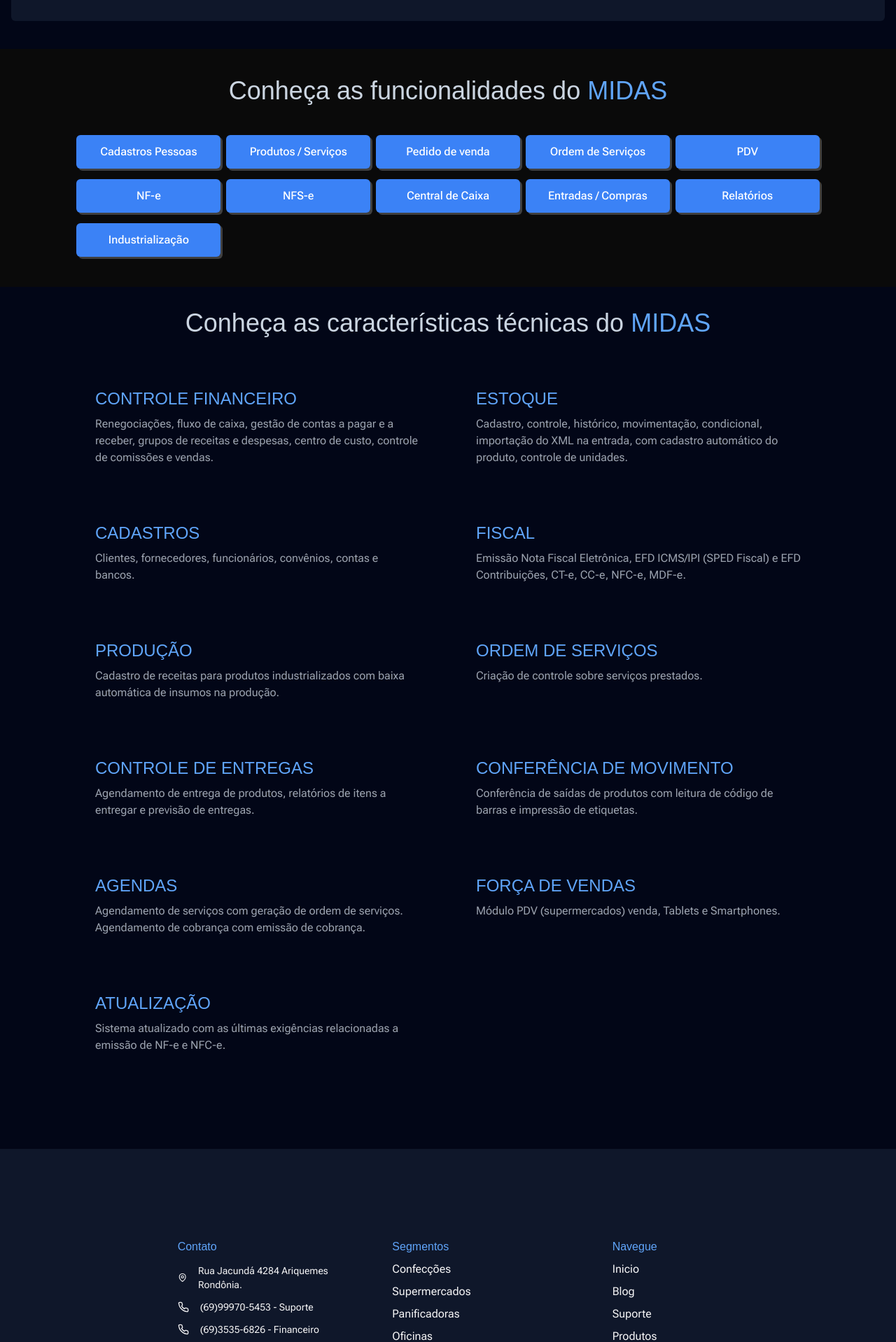
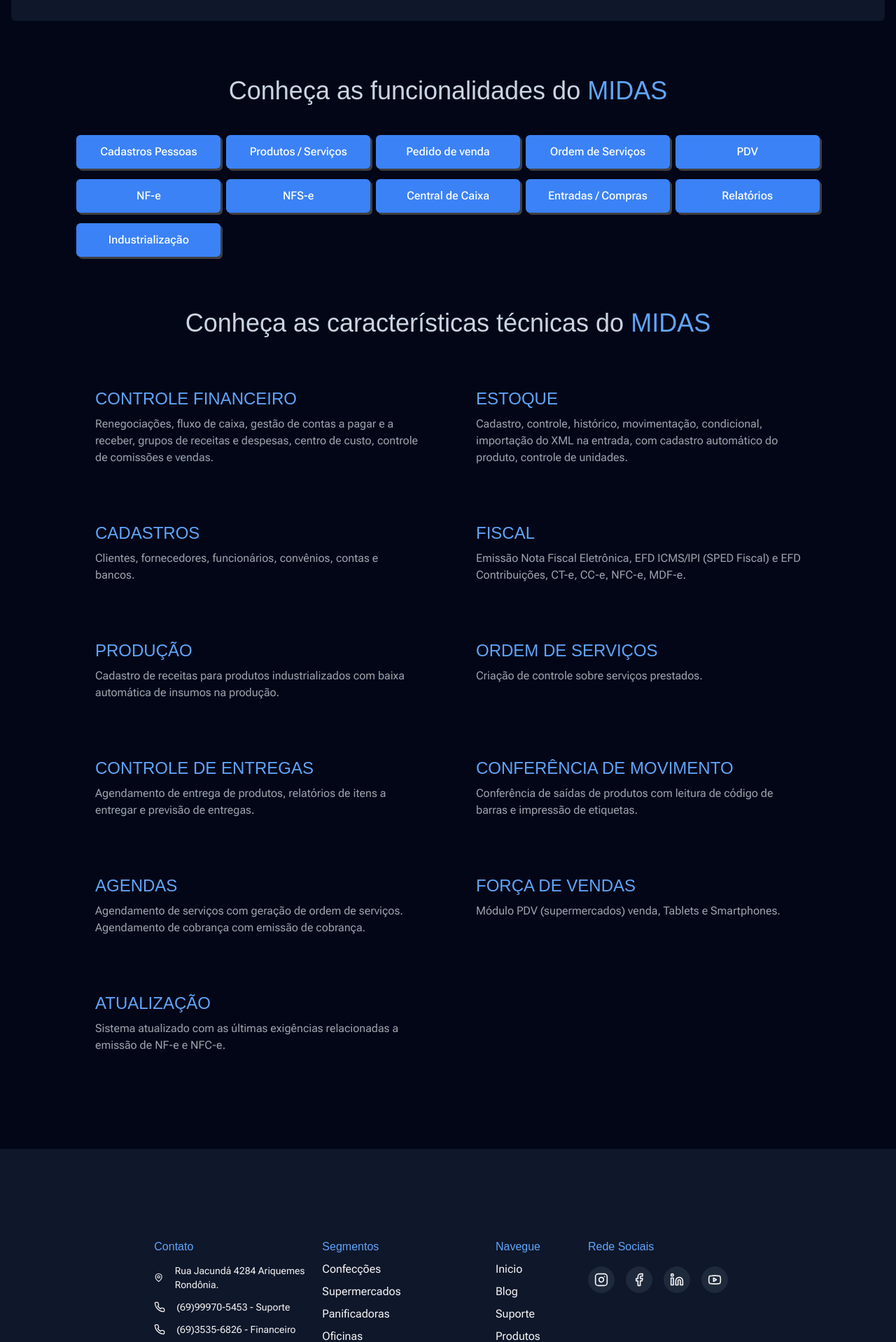
Before and after one commit to nelsoneto/contecsistemas, a Next.js app: page /solutions/midas in a window 1280 px wide. Shown: the part 770-2688 px from the top of the page at 70% size. Built offline with nearby package versions, Linux system fonts and the light colour scheme; a web font is replaced by a local one.

Commit message:
mensagem, sem nenhum post na pagina de noticias e inclusão de rede sociais rodapé

```diff
--- a/src/app/blog/components/HeroCarosel.tsx
+++ b/src/app/blog/components/HeroCarosel.tsx
@@ -13,21 +13,42 @@
 import { Card, CardContent } from '@/components/ui/card'
 import { motion } from 'framer-motion'
 import { CalendarIcon } from 'lucide-react'
-import { Key } from 'react'
+import { Key, useEffect, useState } from 'react'
 
 type Props = {
   posts: Post[]
 }
 
 export default function HeroCarousel({ posts }: Props) {
+  const [isLoading, setIsLoading] = useState(true)
+  const [isTakingLong, setIsTakingLong] = useState(false)
+
+  // Tempo de carregamento dos dados
+  useEffect(() => {
+    const timer = setTimeout(() => {
+      setIsLoading(false)
+    }, 5000)
+
+    const longLoadTimer = setTimeout(() => {
+      setIsTakingLong(true)
+    }, 3000) // Define um tempo limite de 5 seg para exibição da msg de demora
+
+    return () => {
+      clearTimeout(timer)
+      clearTimeout(longLoadTimer)
+    }
+  }, [])
+
   if (!posts || posts.length === 0) {
     return (
       <div className="mt-36 flex h-[500px] items-center justify-center">
+        {isLoading ? (
+          <div className="flex-row items-center justify-center justify-items-center gap-8 space-y-8">
             <motion.div
               style={{
-            width: '70px',
-            height: '70px',
-            borderRadius: '70%',
+                width: '50px',
+                height: '50px',
+                borderRadius: '50%',
                 border: '7px solid #1189d0',
                 borderTopColor: 'transparent',
                 boxShadow:
@@ -36,6 +57,18 @@
               animate={{ rotate: 360 }}
               transition={{ duration: 1, repeat: Infinity, ease: 'linear' }}
             />
+            {isTakingLong && (
+              <p className="text-center text-lg font-bold text-slate-300 md:text-3xl">
+                O carregamento está demorando mais do que o esperado..😕
+              </p>
+            )}
+          </div>
+        ) : (
+          <p className="mt-4 text-pretty text-center text-lg font-bold text-slate-300 md:text-3xl">
+            Nenhum post disponível no momento 😅
+          </p>
+        )}
+
         {/* <ClipLoader
           size={80}
           color={'#1463e0'}
--- a/src/app/blog/news/page.tsx
+++ b/src/app/blog/news/page.tsx
@@ -106,16 +106,16 @@
           </h1>
           <CategoriesMenu />
         </div>
-        <div className="grid grid-cols-1 gap-4 md:grid-cols-2 lg:grid-cols-3">
-          {!currentPosts ? <div>
-            <h1 className="text-primary mb-10 text-center text-3xl font-bold tracking-tight md:text-4xl">
-              Nenhuma noticia encontrada.
-            </h1>
-          </div>
-            : currentPosts.map((post: Post, index: number) => (
+
+        {currentPosts.length === 0 ? <div className='flex justify-center w-full items-center h-[600px]'>
+          <h1 className="text-primary mb-10 text-center text-lg font-bold tracking-tight md:text-3xl">
+            Nenhuma noticia encontrada.
+          </h1>
+        </div>
+          : currentPosts.map((post: Post) => (
+            <div className="grid grid-cols-1 gap-4 md:grid-cols-2 lg:grid-cols-3" key={post.sys.id}>
               <Card
                 className="bg-gray-900 overflow-hidden rounded-lg border-none shadow-xl hover:outline hover:outline-offset-2 transition ease-in-out delay-150 hover:-translate-y-1 hover:scale-100 hover:outline-blue-500"
-                key={index}
               >
                 <div className="relative h-48 w-full ">
                   <Link href={`/blog/news/${post.fields.slug}`}>
@@ -141,8 +141,9 @@
                   </Button>
                 </CardFooter>
               </Card>
-            ))}
-        </div>
+            </div>
+          ))}
+
 
         {/* Paginação */}
         <Pagination className="mt-10">
--- /dev/null
+++ b/src/app/solutions/midas/SettingsTabs/ModalMidas.css
@@ -0,0 +1,3 @@
+.no-scroll {
+  overflow: hidden;
+}
--- a/src/app/solutions/midas/SettingsTabs/ModalMidas.tsx
+++ b/src/app/solutions/midas/SettingsTabs/ModalMidas.tsx
@@ -6,7 +6,7 @@
   useMotionValue,
 } from 'framer-motion'
 import Image from 'next/image'
-import { useState } from 'react'
+import { useEffect, useState } from 'react'
 import Lightbox from 'react-image-lightbox'
 import 'react-image-lightbox/style.css'
 import useMeasure from 'react-use-measure'
@@ -24,11 +24,8 @@
   )
 
   return (
-    <div
-      id="modal-midas"
-      className="grid place-content-center bg-neutral-950 py-10"
-    >
-      <h2 className="pb-10 text-center font-alt text-3xl xl:text-4xl">
+    <div id="modal-midas" className="grid place-content-center py-10">
+      <h2 className="px-4 pb-10 text-center font-alt text-3xl xl:text-4xl">
         Conheça as funcionalidades do{' '}
         <span className="text-blue-400">MIDAS</span>
       </h2>
@@ -112,6 +109,20 @@
 
   const y = useMotionValue(0)
   const controls = useDragControls()
+
+  useEffect(() => {
+    if (open) {
+      document.body.classList.add('overflow-hidden')
+    } else {
+      document.body.classList.remove('overflow-hidden')
+    }
+
+    // Cleanup function to remove the class when the component unmounts
+    return () => {
+      document.body.classList.remove('overflow-hidden')
+    }
+  }, [open])
+
   const handleClose = async () => {
     animate(scope.current, {
       opacity: [1, 0],
@@ -169,7 +180,7 @@
                 onPointerDown={(e) => {
                   controls.start(e)
                 }}
-                className="h-2 w-14 cursor-grab touch-none rounded-full bg-neutral-700 active:cursor-grabbing"
+                className="h-4 w-20 cursor-grab touch-none rounded-full bg-neutral-700 active:cursor-grabbing"
                 title="Drag handle"
                 aria-label="Drag handle"
               ></button>
--- a/src/components/Footer.tsx
+++ b/src/components/Footer.tsx
@@ -1,4 +1,12 @@
-import { Mail, MapPin, Phone } from 'lucide-react'
+import {
+  Facebook,
+  Instagram,
+  LinkedinIcon,
+  Mail,
+  MapPin,
+  Phone,
+  Youtube,
+} from 'lucide-react'
 
 export function Footer() {
   const contactInfo = [
@@ -22,6 +30,29 @@
     },
   ]
 
+  const socialMedia = [
+    {
+      icon: <Instagram className="h-5 w-5" />,
+      text: 'Instagram',
+      href: 'https://www.instagram.com/contecsistemas/',
+    },
+    {
+      icon: <Facebook className="h-5 w-5" />,
+      text: 'Facebook',
+      href: 'https://www.facebook.com/contecsistemas?locale=pt_BR',
+    },
+    {
+      icon: <LinkedinIcon className="h-5 w-5" />,
+      text: 'Facebook',
+      href: 'https://www.linkedin.com/company/contecsistemas/',
+    },
+    {
+      icon: <Youtube className="h-5 w-5" />,
+      text: 'YouTube',
+      href: 'https://www.youtube.com/@contecsistemas5774',
+    },
+  ]
+
   const segments = [
     { label: 'Confecções', href: '/solutions/midas' },
     { label: 'Supermercados', href: '/solutions/midas' },
@@ -40,7 +71,7 @@
 
   return (
     <footer className="relative w-full">
-      <div className="grid grid-cols-1 gap-8 bg-slate-900 px-4 py-16 md:px-24 lg:px-44 xl:grid-cols-3 xl:justify-items-center xl:px-64 xl:py-32">
+      <div className="grid grid-cols-1 gap-8 bg-slate-900 px-4 py-16 md:px-24 lg:px-44 xl:grid-cols-4 xl:justify-items-center xl:px-64 xl:py-32">
         {/* Contact Section */}
         <div className="flex flex-col gap-3">
           <h2 className="font-alt text-blue-400">Contato</h2>
@@ -82,13 +113,34 @@
             </a>
           ))}
         </div>
+
+        {/* Social Media */}
+        <div className="flex flex-col gap-4">
+          <h2 className="font-alt text-blue-400">Rede Sociais</h2>
+          <div className="flex gap-4">
+            {socialMedia.map((item, index) => (
+              <span
+                key={index}
+                className="flex items-center gap-4 rounded-full border border-slate-800 bg-slate-800 p-2 hover:border-blue-800 hover:bg-blue-800"
+              >
+                {item.href ? (
+                  <a
+                    href={item.href}
+                    rel="noopener noreferrer"
+                    target="_blank"
+                    className="text-sm hover:underline"
+                  >
+                    {item.icon}
+                  </a>
+                ) : (
+                  <p className="text-sm">{item.text}</p>
+                )}
+              </span>
+            ))}
+          </div>
+        </div>
       </div>
 
-      {/* <div className="bg-slate-900 px-4">
-        <RevealLinks />
-      </div> */}
-
-      {/* Copyright Section */}
       <div className="flex h-20 w-full items-center justify-center bg-slate-900 text-[12px] sm:text-sm">
         <p className="text-center">
           © 2024 Contec Sistemas - Todos os direitos reservados
--- a/src/components/Header.tsx
+++ b/src/components/Header.tsx
@@ -38,7 +38,7 @@
             <div className="flex justify-start">
               <Link
                 href="/solutions/midas"
-                className="rounded-lg bg-blue-600 px-8 py-4 text-lg font-semibold text-white transition-all hover:bg-blue-700 hover:shadow-lg hover:shadow-blue-600/30 focus:outline-none focus:ring-2 focus:ring-blue-400 focus:ring-offset-2"
+                className="rounded-lg bg-blue-700 px-8 py-4 text-lg font-semibold text-white transition-all hover:bg-blue-800 hover:shadow-lg hover:shadow-blue-600/30 focus:outline-none focus:ring-2 focus:ring-blue-400 focus:ring-offset-2"
                 role="button"
                 aria-label="Saiba mais sobre o sistema inteligente"
               >
--- a/src/components/Hero.tsx
+++ b/src/components/Hero.tsx
@@ -31,7 +31,7 @@
           </p>
           <Link
             href="/solutions/midas"
-            className="rounded-lg bg-blue-600 px-8 py-4 text-center text-xl text-zinc-100 transition-colors hover:bg-blue-800"
+            className="rounded-lg bg-blue-700 px-8 py-4 text-center text-xl text-zinc-100 transition-colors hover:bg-blue-800"
           >
             Saiba mais
           </Link>
--- a/src/components/ui/button.tsx
+++ b/src/components/ui/button.tsx
@@ -21,7 +21,7 @@
         ghost:
           'hover:bg-slate-100 hover:text-slate-900 dark:hover:bg-slate-800 dark:hover:text-slate-50',
         link: 'text-slate-900 underline-offset-4 hover:underline dark:text-slate-50',
-        midas: 'bg-blue-600 text-center font-alt text-zinc-100 transition-colors hover:bg-blue-800',
+        midas: 'bg-blue-700 text-center font-alt text-zinc-100 transition-colors hover:bg-blue-800',
       },
       size: {
         default: 'h-10 px-4 py-2',
```
Lines whose indentation alone changed are shown as unchanged.
